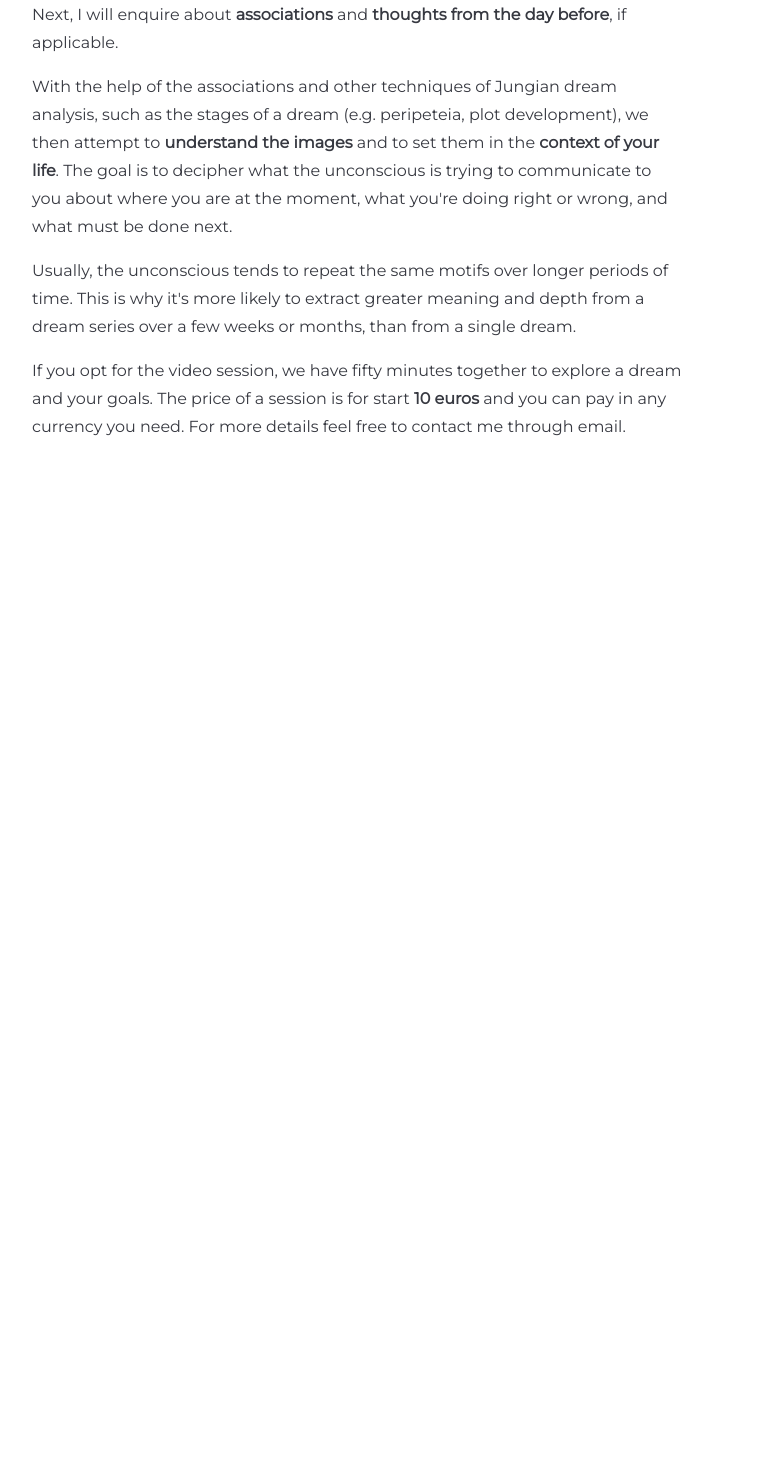
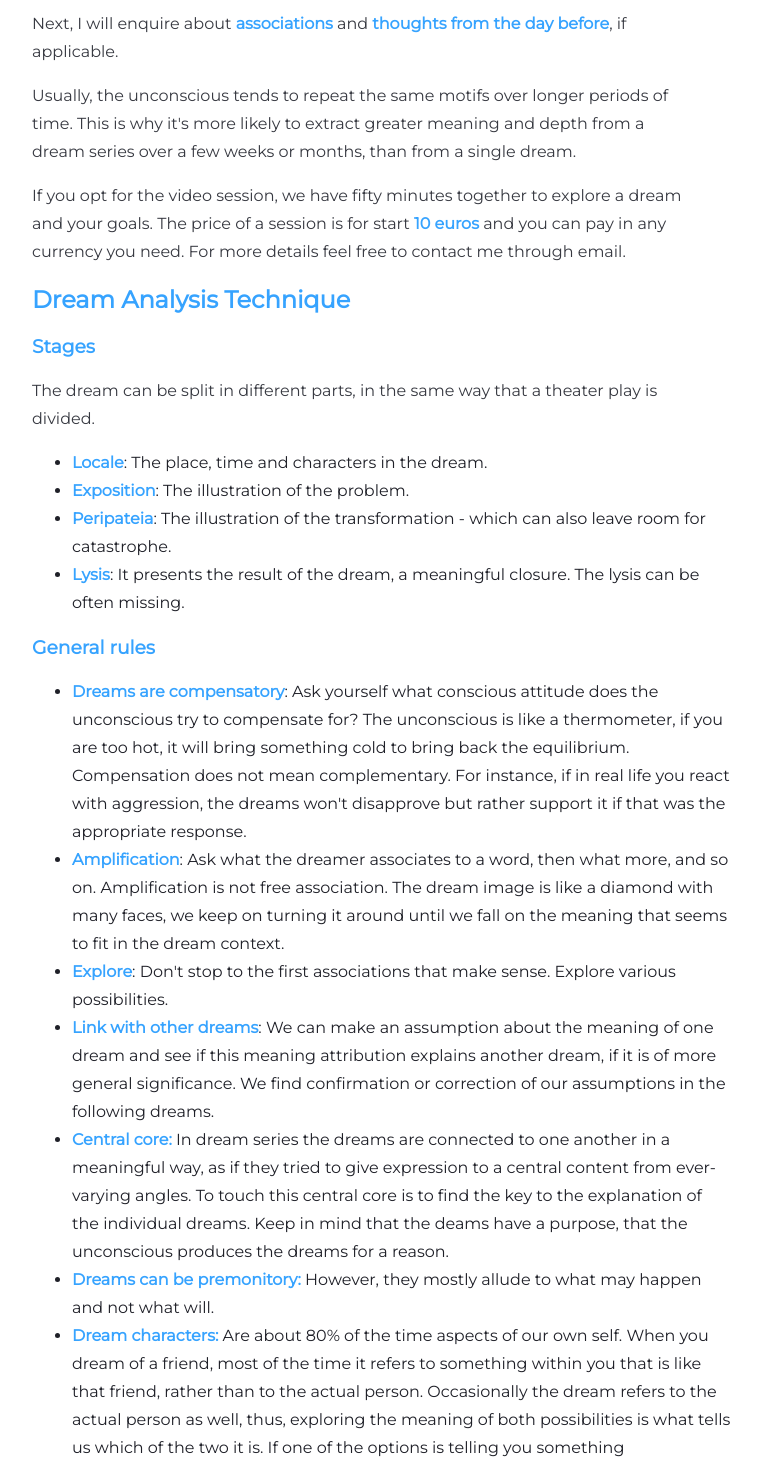
Before and after one commit to amberTrance/temple-of-medicine, a Next.js app: page / in a window 1280 px wide. Shown: the part 1300-2767 px from the top of the page, without its empty margins (64-825 px from the left). Before the commit the page ends 1853 px from the top, so only its background shows below. Built offline with nearby package versions, Linux system fonts and the light colour scheme.

Commit message:
Added extended landing page description.

```diff
--- a/src/app/globals.css
+++ b/src/app/globals.css
@@ -46,11 +46,6 @@ main {
   background-color: #ffffff;
   transition: background-color 0.5s ease, color 0.5s ease;
   color: #1f2028;
-}
-
-ul {
-  list-style: none;
-  text-decoration: none;
 }
 
 /* THEME BUTTON */
@@ -108,6 +103,8 @@ ul {
   text-align: "center";
   font-size: 16px;
   padding-left: 0px;
+  list-style: none;
+  text-decoration: none;
 }
 .navbar li {
   padding: 8px 20px;
@@ -223,6 +220,9 @@ p {
 .red {
   color: #ff4545
 }
+.blue {
+  color: #36a3ff
+}
 
 @media (min-width: 400px) {
   .yellowBorder {
@@ -244,3 +244,7 @@ p {
     border-radius: 12px;
   }
 }
+
+li {
+ line-height: 28px;
+}
--- a/src/app/page.tsx
+++ b/src/app/page.tsx
@@ -21,16 +21,16 @@ export default function Home() {
       </section>
 
       <section>
-        <h1 id="how-it-works">Dream Analysis Technique</h1>
+        <h2 id="how-it-works" className="blue">Dream Analysis</h2>
 
         <p>
-          I can interpret your dream in a <span>video session</span> or through{" "}
-          <span>email</span>, as you prefer.
+          I can interpret your dream in a <span className="blue">video session</span> or through{" "}
+          <span className="blue">email</span>, as you prefer.
         </p>
 
         <p>
           You can directly give me the dream or we can go into more details
-          about what your <span>goals</span> are, what it is that you wish to
+          about what your <span className="blue">goals</span> are, what it is that you wish to
           achieve by having your dreams analyzed and how I can help you to
           achieve them.
         </p>
@@ -44,18 +44,8 @@ export default function Home() {
         </p>
 
         <p>
-          Next, I will enquire about <span>associations</span> and{" "}
-          <span>thoughts from the day before</span>, if applicable.
-        </p>
-
-        <p>
-          With the help of the associations and other techniques of Jungian
-          dream analysis, such as the stages of a dream (e.g. peripeteia, plot
-          development), we then attempt to <span>understand the images</span>{" "}
-          and to set them in the <span>context of your life</span>. The goal is
-          to decipher what the unconscious is trying to communicate to you about
-          where you are at the moment, what you're doing right or wrong, and
-          what must be done next.
+          Next, I will enquire about <span className="blue">associations</span> and{" "}
+          <span className="blue">thoughts from the day before</span>, if applicable.
         </p>
 
         <p>
@@ -68,9 +58,63 @@ export default function Home() {
         <p>
           If you opt for the video session, we have fifty minutes together to
           explore a dream and your goals. The price of a session is for start{" "}
-          <span>10 euros</span> and you can pay in any currency you
+          <span className="blue">10 euros</span> and you can pay in any currency you
           need. For more details feel free to contact me through email.
         </p>
+      </section>
+
+      <section style={{ maxWidth: "700px"}}>
+        <h2 className="blue">Dream Analysis Technique</h2>
+
+        <h3 className="blue">Stages</h3>
+
+        <p>The dream can be split in different parts, in the same way that a theater play is divided.</p>
+
+        <ul>
+          <li><span className="blue">Locale</span>: The place, time and characters in the dream.</li>
+
+          <li><span className="blue">Exposition</span>: The illustration of the problem.</li>
+
+          <li><span className="blue">Peripateia</span>: The illustration of the transformation - which can also leave room for catastrophe.</li>
+
+          <li><span className="blue">Lysis</span>: It presents the result of the dream, a meaningful closure. The lysis can be often missing.</li>
+        </ul>
+
+        <h3 className="blue">General rules</h3>
+
+        <ul>
+          <li><span className="blue">Dreams are compensatory</span>: Ask yourself what conscious attitude does the unconscious try to compensate for? The unconscious is like a thermometer, if you are too hot, it will bring something cold to bring back the equilibrium. Compensation does not mean complementary. For instance, if in real life you react with aggression, the dreams won't disapprove but rather support it if that was the appropriate response.</li>
+
+          <li><span className="blue">Amplification</span>: Ask what the dreamer associates to a word, then what more, and so on. Amplification is not free association. The dream image is like a diamond with many faces, we keep on turning it around until we fall on the meaning that seems to fit in the dream context.</li>
+
+          <li><span className="blue">Explore</span>: Don't stop to the first associations that make sense. Explore various possibilities.</li>
+
+          <li>
+            <span className="blue">Link with other dreams</span>:
+             We can make an assumption about the meaning of one dream and see if this meaning attribution explains another dream, if it is of more general significance.
+             We find confirmation or correction of our assumptions in the following dreams.
+          </li>
+
+          <li>
+            <span className="blue">Central core:</span>{" "}
+             In dream series the dreams are connected to one another in a meaningful way,
+             as if they tried to give expression to a central content from ever-varying angles.
+             To touch this central core is to find the key to the explanation of the individual dreams.
+             Keep in mind that the deams have a purpose, that the unconscious produces the dreams for a reason.
+          </li>
+
+          <li>
+            <span className="blue">Dreams can be premonitory:</span>{" "}
+            However, they mostly allude to what may happen and not what will.
+          </li>
+
+          <li>
+            <span className="blue">Dream characters:</span>{" "}
+            Are about 80% of the time aspects of our own self. When you dream of a friend, most of the time it refers to something within you that is like that friend, rather than to the actual person.
+            Occasionally the dream refers to the actual person as well, thus, exploring the meaning of both possibilities is what tells us which of the two it is.
+            If one of the options is telling you something unremarkable, while the other one comes as a surprising insight, then it is surely the second.
+          </li>
+        </ul>
       </section>
     </>
   );
```
Also changed, not shown: 1 other file (tests, documents, lock files or other folders).
